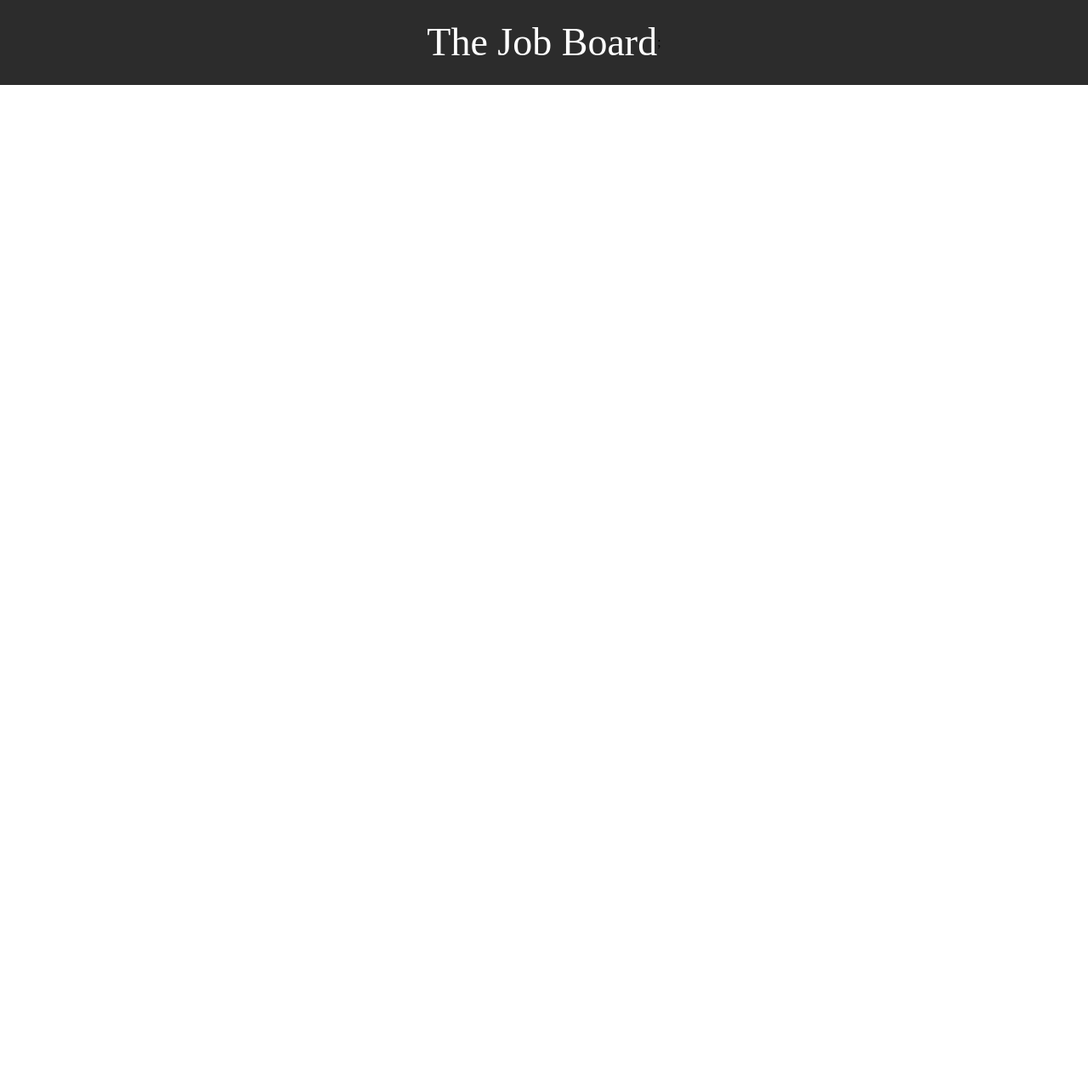
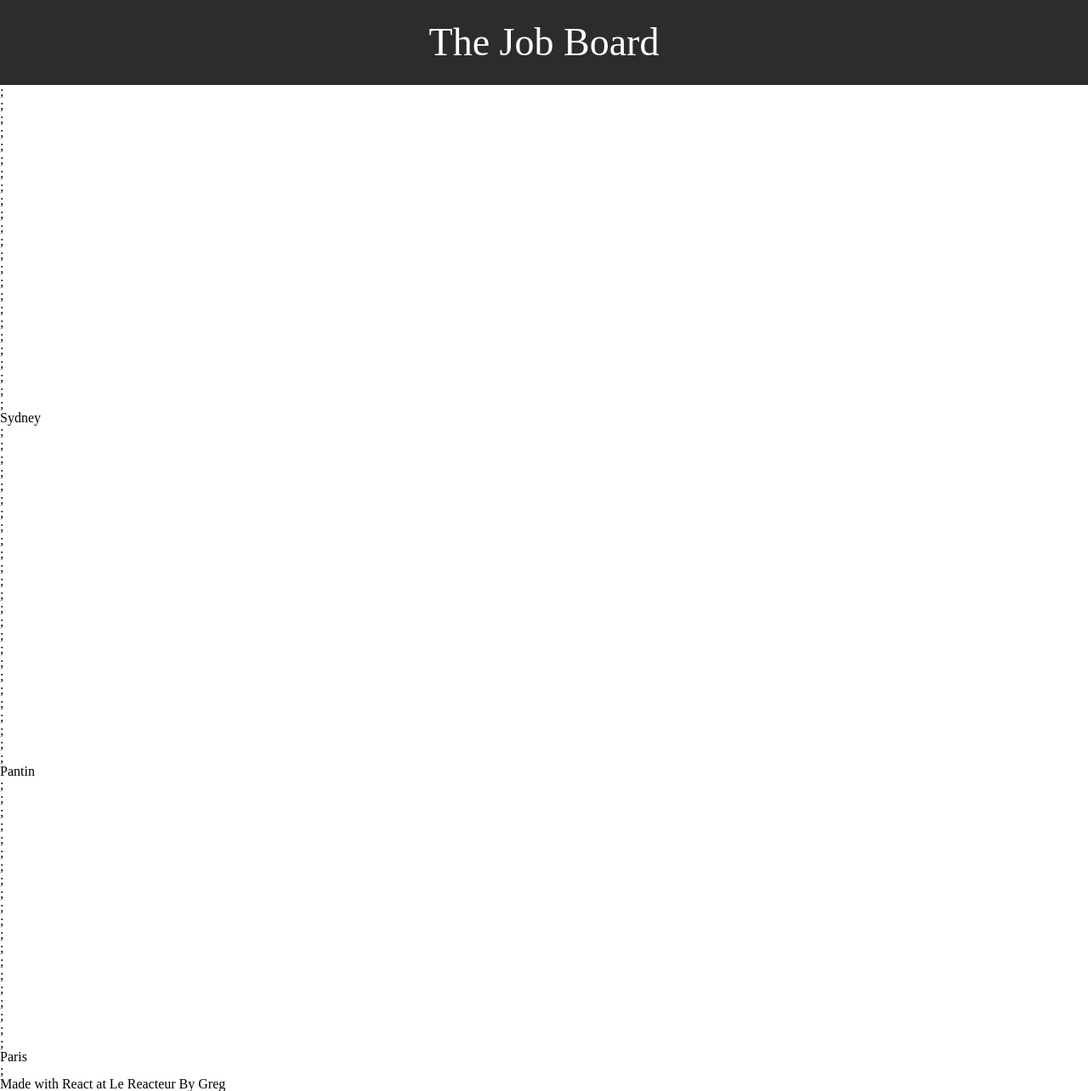
Before and after one commit to greg-abrn/The-Job-Board, a React (Vite) app: page / in a window 1280 px wide. Shown: the whole page at 85% size. Before the commit the page ends 800 px from the top, so only its background shows below. Built offline with nearby package versions, Linux system fonts and the light colour scheme.

Commit message:
The-Job-Board

```diff
--- a/src/App.jsx
+++ b/src/App.jsx
@@ -1,10 +1,43 @@
 import "./App.css";
 import Header from "./components/Header";
+import Jobs from "./components/Jobs";
+import Footer from "./components/Footer";
 
 const App = () => {
   return (
     <>
-      <Header title="The Job Board" />
+      <header>
+        <Header title="The Job Board" />
+      </header>
+
+      <main>
+        <section>
+          <Jobs className="Full Time Sales Associate - " />
+          <Jobs title="Sydney Boutique" />
+          <Jobs contractType="CDI" />
+          <Jobs country="Australie" />
+          <Jobs city="Sydney" />
+        </section>
+
+        <section>
+          <Jobs className="Agent de Sécurité - " />
+          <Jobs title="Pantin" />
+          <Jobs contractType="CDI" />
+          <Jobs country="France" />
+          <Jobs city="Pantin" />
+        </section>
+
+        <section>
+          <Jobs className="Responsable d'Atelier (H/F)" />
+          <Jobs contractType="CDD" />
+          <Jobs country="France" />
+          <Jobs city="Paris" />
+        </section>
+      </main>
+
+      <footer>
+        <Footer text="Made with React at Le Reacteur By Greg" />
+      </footer>
     </>
   );
 };
--- /dev/null
+++ b/src/components/Footer.jsx
@@ -0,0 +1,5 @@
+const Footer = (props) => {
+  return <p>{props.text}</p>;
+};
+
+export default Footer;
--- a/src/components/Header.jsx
+++ b/src/components/Header.jsx
@@ -1,11 +1,7 @@
 import Title from "./Title";
 
 const Header = (props) => {
-  return (
-    <header>
-      <Title title={props.title} />;
-    </header>
-  );
+  return <Title title={props.title} />;
 };
 
 export default Header;
--- a/src/components/Job.jsx
+++ b/src/components/Job.jsx
@@ -1,5 +1,11 @@
 const Job = (props) => {
-  return <h2>{props.title}</h2>;
+  return (
+    (<h2>{props.className}</h2>),
+    (<h2>{props.title}</h2>),
+    (<h3>{props.contractType}</h3>),
+    (<h3>{props.country}</h3>),
+    (<h3>{props.city}</h3>)
+  );
 };
 
 export default Job;
```
